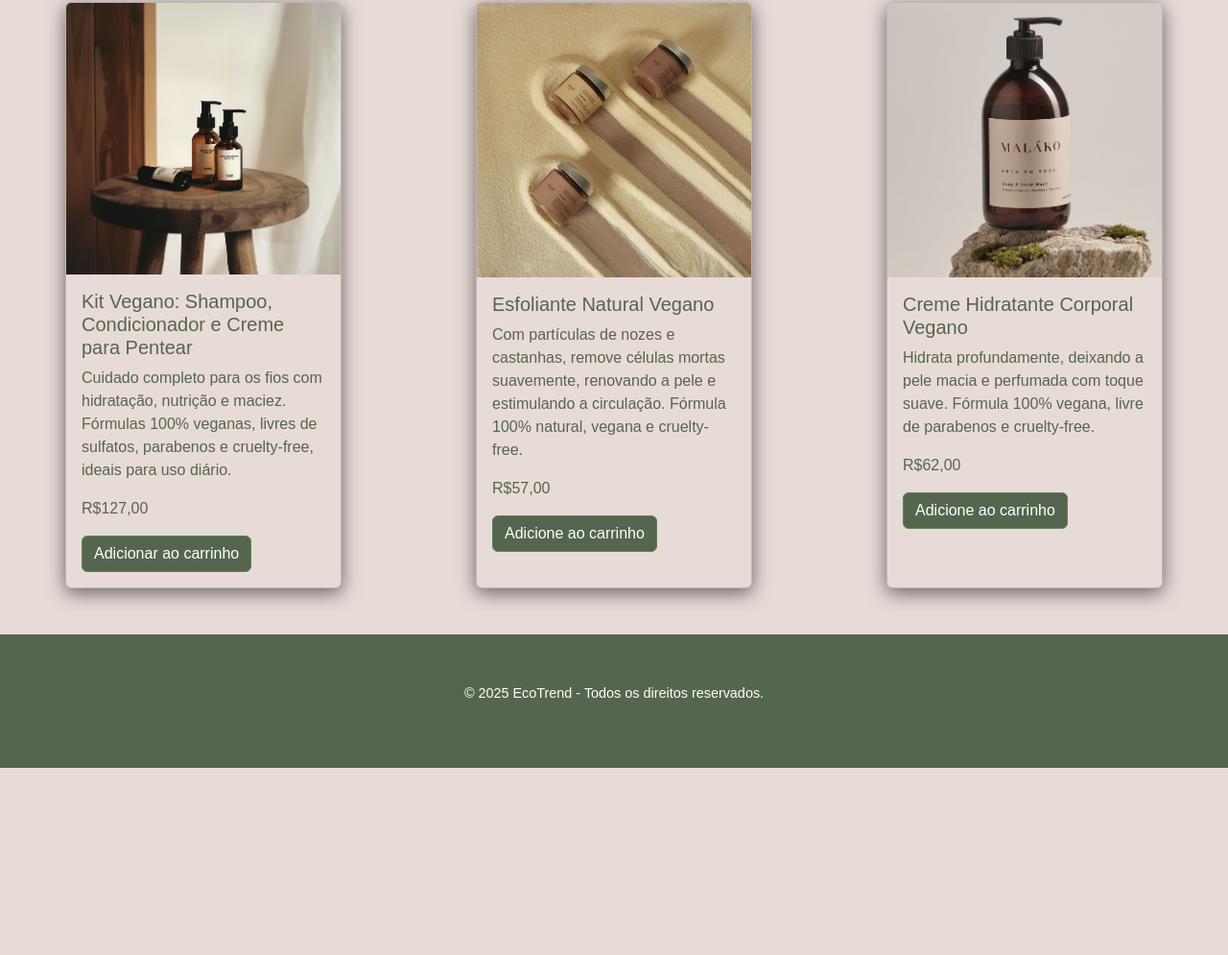
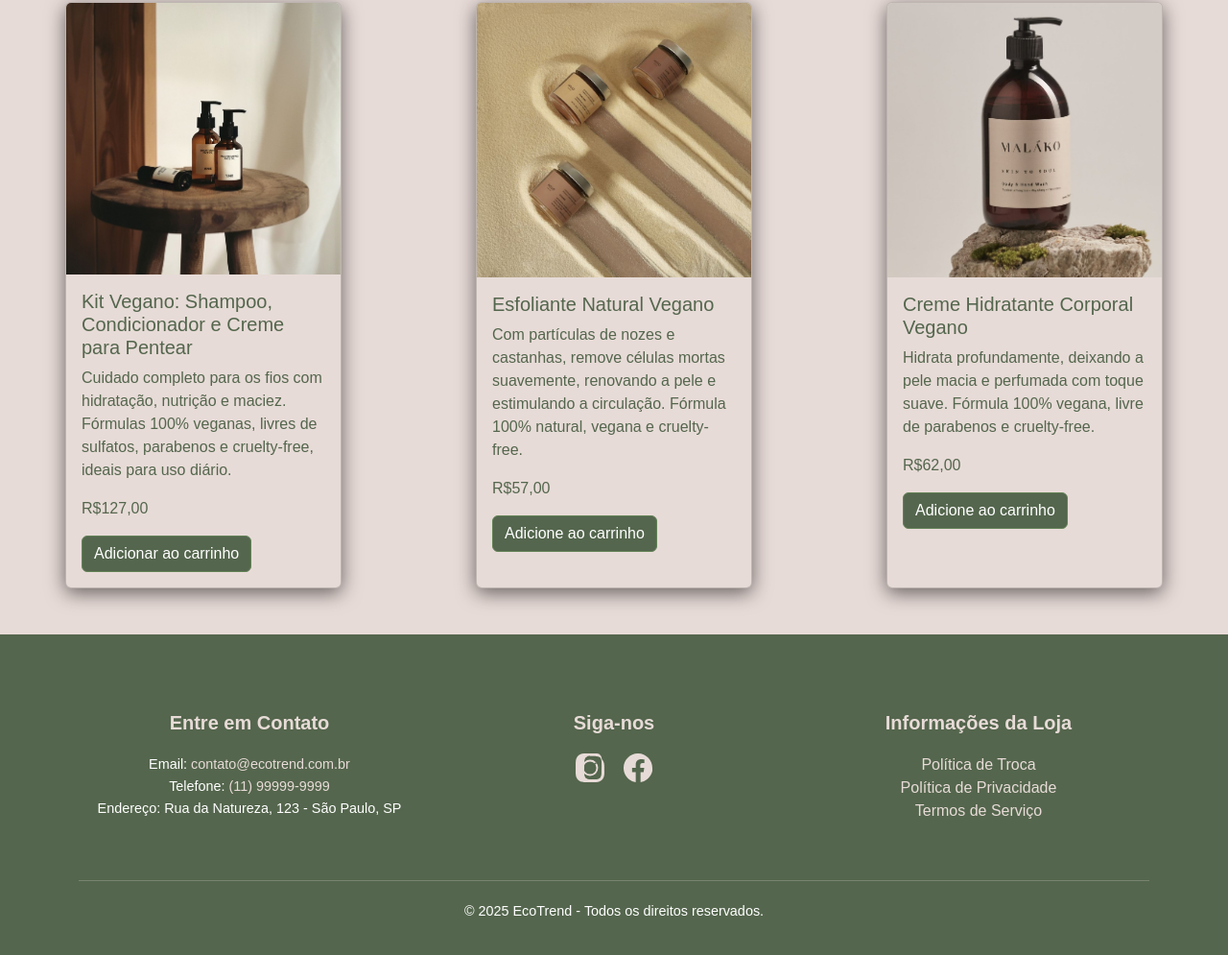
Before and after one commit to ByAurea/EcoTrend, a plain HTML site: page pages/produtos.html in a window 1280 px wide. Shown: the part 1734-2729 px from the top of the page at 96% size. Before the commit the page ends 2534 px from the top, so only its background shows below. Drawn offline with nearby package versions, Linux system fonts and the light colour scheme.

Commit message:
add/footer

```diff
--- a/pages/produtos.html
+++ b/pages/produtos.html
@@ -221,7 +221,81 @@
     </main>
 
     <footer class="main-footer">
-      <p>&copy; 2025 EcoTrend - Todos os direitos reservados.</p>
+      <div class="container text-center">
+        <div class="row">
+          <div class="col-md-4 mb-4">
+            <h5>Entre em Contato</h5>
+            <p>
+              Email:
+              <a href="mailto:contato@ecotrend.com.br" class="footer-link"
+                >contato@ecotrend.com.br</a
+              ><br />
+              Telefone:
+              <a href="tel:+5511999999999" class="footer-link"
+                >(11) 99999-9999</a
+              ><br />
+              Endereço: Rua da Natureza, 123 - São Paulo, SP
+            </p>
+          </div>
+
+          <div class="col-md-4 mb-4">
+            <h5>Siga-nos</h5>
+            <div class="social-icons">
+              <a
+                href="https://www.instagram.com/ecotrend"
+                target="_blank"
+                class="social-icon"
+                aria-label="Instagram"
+              >
+                <svg
+                  xmlns="http://www.w3.org/2000/svg"
+                  width="30"
+                  height="30"
+                  fill="currentColor"
+                  class="bi bi-instagram"
+                  viewBox="0 0 16 16"
+                >
+                  <path
+                    d="M8 0C5.829 0 5.556.01 4.703.048 3.85.088 3.269.222 2.76.42a3.917 3.917 0 0 0-1.417.923A3.927 3.927 0 0 0 .42 2.76C.222 3.268.087 3.85.048 4.7.01 5.555 0 5.827 0 8.001c0 2.172.01 2.444.048 3.297.04.852.174 1.433.372 1.942.205.526.478.972.923 1.417.444.445.89.719 1.416.923.51.198 1.09.333 1.942.372C5.555 15.99 5.827 16 8 16s2.444-.01 3.298-.048c.851-.04 1.432-.174 1.941-.372.526-.205.972-.478 1.417-.923.445-.445.718-.89.923-1.417.197-.509.332-1.09.372-1.942C15.99 12.445 16 12.173 16 10s-.01-2.445-.048-3.299c-.04-.851-.175-1.433-.372-1.941a3.924 3.924 0 0 0-.923-1.417A3.911 3.911 0 0 0 13.24.42c-.51-.198-1.09-.333-1.942-.372C10.445.01 10.173 0 8 0zm0 1.5c2.163 0 2.414.01 3.26.05c.82.035 1.187.16 1.46.27l.452.185a.91.91 0 0 1 .485.289.91.91 0 0 1 .289.485l.185.452c.11.273.235.64.27 1.46.04 2.162.04 2.42 0 3.26s-.01 2.414-.05 3.26c-.035.82-.16 1.187-.27 1.46l-.185.452a.91.91 0 0 1-.289.485.91.91 0 0 1-.485.289l-.452.185c-.273.11-.64.235-1.46.27-2.162.04-2.42.04-3.26 0-.82-.035-1.187-.16-1.46-.27l-.452-.185a.91.91 0 0 1-.485-.289.91.91 0 0 1-.289-.485l-.185-.452c-.11-.273-.235-.64-.27-1.46-.04-2.162-.04-2.42 0-3.26s.01-2.414.05-3.26c.035-.82.16-1.187.27-1.46l.185-.452a.91.91 0 0 1 .289-.485.91.91 0 0 1 .485-.289L6.54 1.55c.273-.11.64-.235 1.46-.27zM8 3.5a4.5 4.5 0 1 0 0 9 4.5 4.5 0 0 0 0-9zm0 1a3.5 3.5 0 1 1 0 7 3.5 3.5 0 0 1 0-7zm3.5 1a.5.5 0 1 1-1 0 .5.5 0 0 1 1 0z"
+                  />
+                </svg>
+              </a>
+              <a
+                href="https://www.facebook.com/ecotrend"
+                target="_blank"
+                class="social-icon"
+                aria-label="Facebook"
+              >
+                <svg
+                  xmlns="http://www.w3.org/2000/svg"
+                  width="30"
+                  height="30"
+                  fill="currentColor"
+                  class="bi bi-facebook"
+                  viewBox="0 0 16 16"
+                >
+                  <path
+                    d="M16 8.049c0-4.446-3.582-8.05-8-8.05C3.58 0-.002 3.603-.002 8.05c0 4.017 2.926 7.347 6.75 7.951v-5.625h-2.03V8.05H6.75V6.275c0-2.017 1.195-3.131 3.022-3.131.876 0 1.791.157 1.791.157v1.98h-1.009c-.993 0-1.303.621-1.303 1.258v1.51h2.218l-.354 2.326H9.423V16c3.628-.604 6.75-3.934 6.75-7.951"
+                  />
+                </svg>
+              </a>
+            </div>
+          </div>
+
+          <div class="col-md-4 mb-4">
+            <h5>Informações da Loja</h5>
+            <ul class="list-unstyled">
+              <li><a href="#" class="footer-link">Política de Troca</a></li>
+              <li>
+                <a href="#" class="footer-link">Política de Privacidade</a>
+              </li>
+              <li><a href="#" class="footer-link">Termos de Serviço</a></li>
+            </ul>
+          </div>
+        </div>
+        <hr class="footer-divider" />
+        <p class="mb-0">&copy; 2025 EcoTrend - Todos os direitos reservados.</p>
+      </div>
     </footer>
   </body>
 </html>
```
